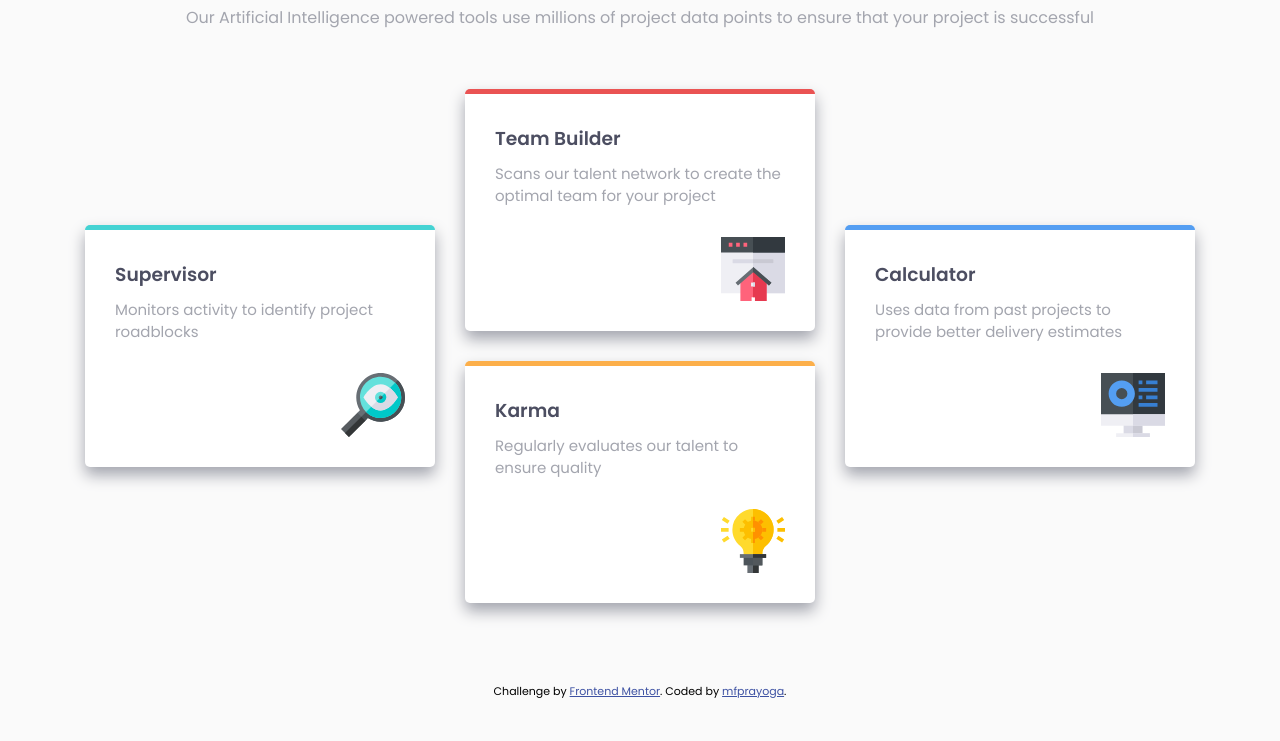
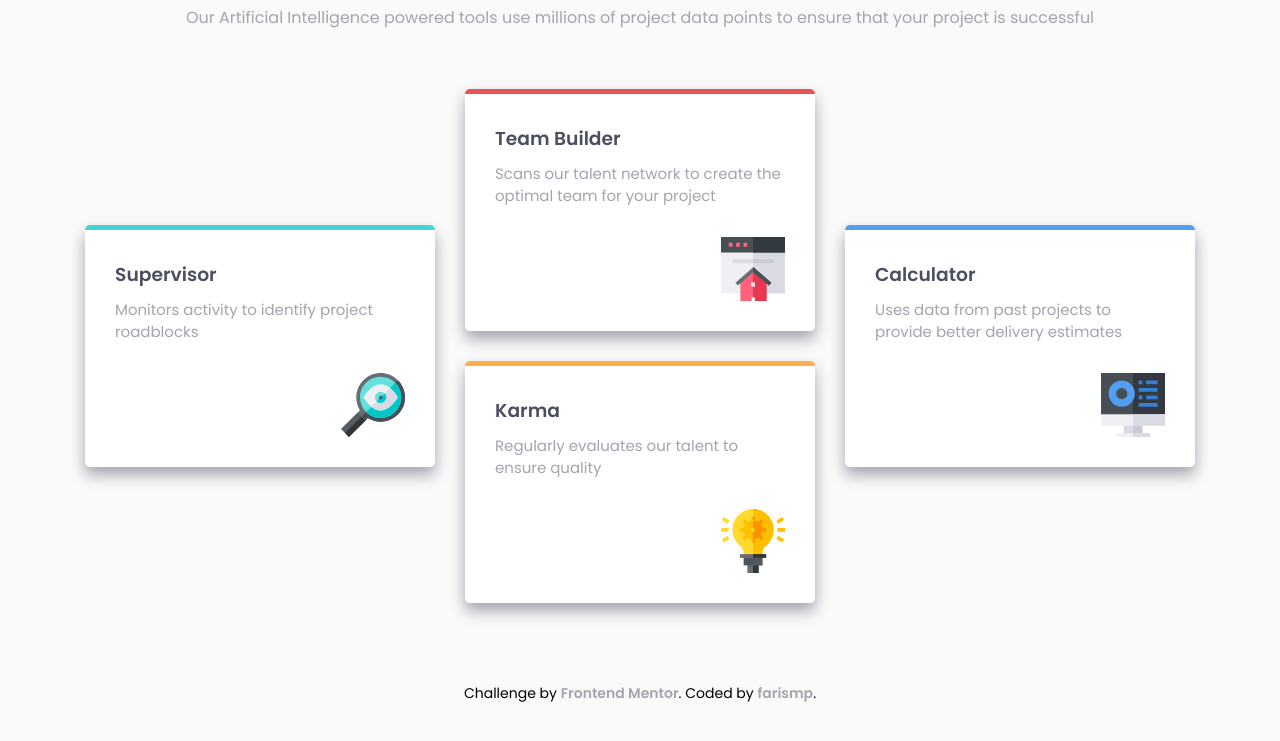
Before and after one commit to mfprayoga/Four-card-feature-section, a plain HTML site: page index.html in a window 1280 px wide. Shown: the part 159-900 px from the top of the page. Before the commit the page ends 859 px from the top, so only its background shows below. Drawn offline with Linux system fonts and the light colour scheme.

Commit message:
Update style for .attribution

```diff
--- a/index.html
+++ b/index.html
@@ -11,8 +11,9 @@
 
   <!-- Feel free to remove these styles or customise in your own stylesheet 👍 -->
   <style>
-    .attribution { font-size: 11px; text-align: center; }
-    .attribution a { color: hsl(228, 45%, 44%); }
+    .attribution { font-size: 14px; text-align: center; padding-bottom: 50px; }
+    .attribution a { color: hsl(229, 6%, 66%); text-decoration: none; font-weight: bolder; transition: .5s; }
+    .attribution a:hover { color: hsl(180, 62%, 55%); }
   </style>
 </head>
 <body>
@@ -58,7 +59,7 @@
   <footer>
     <p class="attribution">
       Challenge by <a href="https://www.frontendmentor.io?ref=challenge" target="_blank">Frontend Mentor</a>.
-      Coded by <a href="https://github.com/mfprayoga">mfprayoga</a>.
+      Coded by <a href="https://github.com/mfprayoga">farismp</a>.
     </p>
   </footer>
 </body>
```
